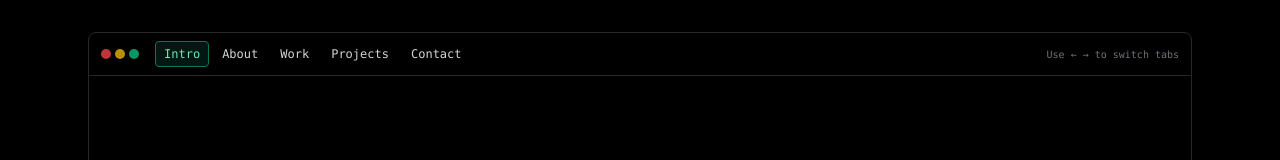
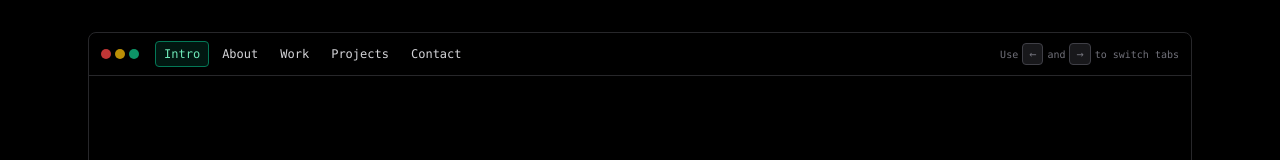
Before and after one commit to deep41/deep41.github.io, a React (Vite) app: page / in a window 1280 px wide. Shown: the top 160 px of the page. Built offline with nearby package versions, Linux system fonts and the light colour scheme.

Commit message:
Enhance TerminalTabs component with improved keyboard navigation instructions and visual cues. Remove redundant navigation prompts from Experience and Projects sections for a cleaner layout.

```diff
--- a/src/components/TerminalTabs.tsx
+++ b/src/components/TerminalTabs.tsx
@@ -97,11 +97,24 @@ export default function TerminalTabs() {
               </div>
             </div>
             <div className="hidden md:block text-[10px] text-zinc-500">
-              Use ← → to switch tabs
+              Use
+              <span className="mx-1 inline-flex items-center rounded border border-zinc-700 bg-zinc-900 px-1.5 py-0.5 text-xs">←</span>
+              and
+              <span className="mx-1 inline-flex items-center rounded border border-zinc-700 bg-zinc-900 px-1.5 py-0.5 text-xs">→</span>
+              to switch tabs
             </div>
           </div>
 
-          <div className="min-h-0 grow overflow-auto p-2 md:p-4">{tabs[activeIdx].element}</div>
+          <div className="relative min-h-0 grow overflow-auto pb-12 p-2 md:p-4">
+            {tabs[activeIdx].element}
+            {['work','projects'].includes(tabs[activeIdx].key) && (
+              <div className="pointer-events-none absolute inset-x-0 bottom-0 z-20 border-t border-zinc-800 bg-black/60 backdrop-blur supports-[backdrop-filter]:bg-black/40">
+                <div className="px-4 py-2 text-center text-[10px] text-zinc-500">
+                  Use <span className="mx-1 inline-flex items-center rounded border border-zinc-700 bg-zinc-900 px-1.5 py-0.5 text-xs">↑</span> and <span className="mx-1 inline-flex items-center rounded border border-zinc-700 bg-zinc-900 px-1.5 py-0.5 text-xs">↓</span> to navigate
+                </div>
+              </div>
+            )}
+          </div>
         </div>
       </div>
     </div>
--- a/src/components/sections/Experience.tsx
+++ b/src/components/sections/Experience.tsx
@@ -34,12 +34,6 @@ export default function Experience() {
       <div className="max-w-6xl mx-auto px-6">
         <div className="mb-4 md:mb-6">
           <h2 className="text-3xl md:text-4xl font-bold tracking-tight text-zinc-100">Experience</h2>
-          <p className="text-zinc-400">Use
-            <span className="mx-1 inline-flex items-center rounded border border-zinc-700 bg-zinc-900 px-1.5 py-0.5 text-xs">↑</span>
-            and
-            <span className="mx-1 inline-flex items-center rounded border border-zinc-700 bg-zinc-900 px-1.5 py-0.5 text-xs">↓</span>
-            to navigate
-          </p>
         </div>
 
         <div className="grid grid-cols-12 gap-2 md:gap-6">
@@ -98,6 +92,8 @@ export default function Experience() {
             </div>
           </div>
         </div>
+
+
       </div>
     </section>
   );
--- a/src/components/sections/Projects.tsx
+++ b/src/components/sections/Projects.tsx
@@ -44,12 +44,6 @@ export default function Projects() {
       <div className="max-w-6xl mx-auto px-6">
         <div className="mb-4 md:mb-6">
           <h2 className="text-3xl md:text-4xl font-bold tracking-tight text-zinc-100">Selected Work</h2>
-          <p className="text-zinc-400">Use
-            <span className="mx-1 inline-flex items-center rounded border border-zinc-700 bg-zinc-900 px-1.5 py-0.5 text-xs">↑</span>
-            and
-            <span className="mx-1 inline-flex items-center rounded border border-zinc-700 bg-zinc-900 px-1.5 py-0.5 text-xs">↓</span>
-            to navigate
-          </p>
         </div>
 
         <div className="grid grid-cols-12 gap-2 md:gap-6">
@@ -142,6 +136,8 @@ export default function Projects() {
             </div>
           </div>
         </div>
+
+
       </div>
     </section>
   );
```
